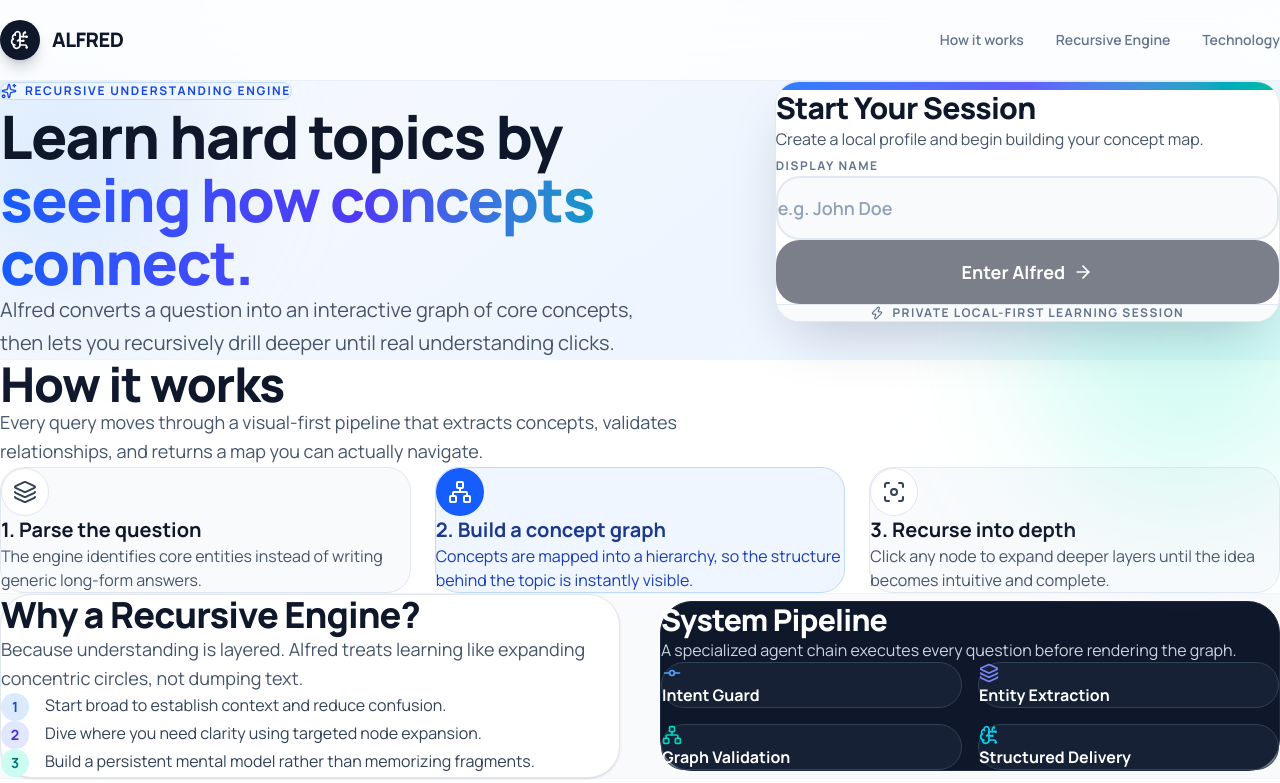
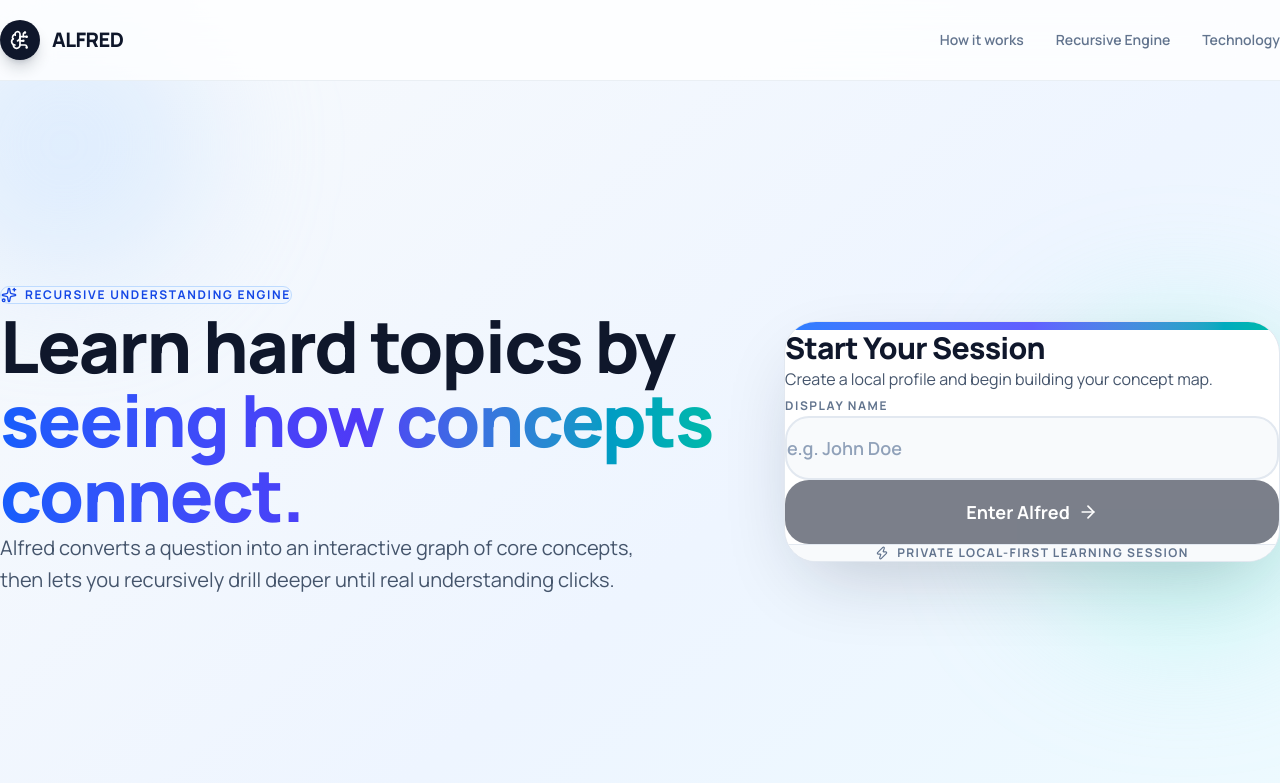
Before and after one commit to AlfredAIchat/hackmarch, a Next.js app: page /login in a window 1280 px wide. Shown: the top 783 px of the page. Built offline with nearby package versions, Linux system fonts and the light colour scheme.

Commit message:
fix(ui): improve landing page spacing and section rhythm

```diff
--- a/src/app/login/page.tsx
+++ b/src/app/login/page.tsx
@@ -49,7 +49,7 @@ export default function LandingPage() {
     if (!mounted) return null;
 
     return (
-        <div className="min-h-screen bg-[linear-gradient(140deg,#f8fafc_0%,#eef5ff_45%,#ecfeff_100%)] text-slate-900 overflow-x-hidden">
+        <div className="min-h-screen bg-[linear-gradient(140deg,#f8fafc_0%,#eef5ff_45%,#ecfeff_100%)] text-slate-900 overflow-x-hidden scroll-smooth">
             <header className="sticky top-0 z-40 backdrop-blur-xl bg-white/80 border-b border-slate-200/70">
                 <div className="max-w-7xl mx-auto h-20 px-5 md:px-8 flex items-center justify-between">
                     <div className="flex items-center gap-3">
@@ -66,11 +66,11 @@ export default function LandingPage() {
                 </div>
             </header>
 
-            <section className="relative py-16 md:py-20 lg:py-24">
+            <section className="relative pt-16 pb-20 md:pt-20 md:pb-24 lg:min-h-[calc(100vh-5rem)] lg:flex lg:items-center lg:py-0">
                 <div className="absolute -top-20 -left-20 h-72 w-72 rounded-full bg-blue-200/40 blur-3xl pointer-events-none" />
                 <div className="absolute top-1/3 -right-16 h-80 w-80 rounded-full bg-teal-200/40 blur-3xl pointer-events-none" />
                 <div className="max-w-7xl mx-auto px-5 md:px-8 relative">
-                    <div className="grid lg:grid-cols-12 gap-10 lg:gap-12 items-start">
+                    <div className="grid lg:grid-cols-12 gap-12 xl:gap-16 items-center">
                         <div className="lg:col-span-7 xl:pr-8">
                             <motion.div
                                 initial={{ opacity: 0, y: 18 }}
@@ -86,7 +86,7 @@ export default function LandingPage() {
                                 initial={{ opacity: 0, y: 22 }}
                                 animate={{ opacity: 1, y: 0 }}
                                 transition={{ duration: 0.7, delay: 0.1 }}
-                                className="text-4xl sm:text-5xl lg:text-6xl font-black leading-[1.05] tracking-tight"
+                                className="text-4xl sm:text-5xl lg:text-6xl xl:text-7xl font-black leading-[1.03] tracking-tight max-w-3xl"
                             >
                                 Learn hard topics by
                                 <span className="block text-transparent bg-clip-text bg-gradient-to-r from-blue-600 via-indigo-600 to-teal-500">seeing how concepts connect.</span>
@@ -102,21 +102,21 @@ export default function LandingPage() {
                             </motion.p>
                         </div>
 
-                        <div className="lg:col-span-5">
+                        <div className="lg:col-span-5 mt-4 lg:mt-0">
                             <motion.div
                                 initial={{ opacity: 0, y: 20, scale: 0.98 }}
                                 animate={{ opacity: 1, y: 0, scale: 1 }}
                                 transition={{ duration: 0.6, delay: 0.2 }}
-                                className="w-full max-w-xl mx-auto lg:ml-auto rounded-3xl bg-white border border-slate-200 shadow-[0_24px_60px_-20px_rgba(15,23,42,0.25)] overflow-hidden"
+                                className="w-full max-w-xl mx-auto lg:ml-auto rounded-[2rem] bg-white border border-slate-200 shadow-[0_28px_80px_-24px_rgba(15,23,42,0.24)] overflow-hidden"
                             >
                                 <div className="h-2 bg-gradient-to-r from-blue-500 via-indigo-500 to-teal-500" />
-                                <div className="p-7 md:p-9">
+                                <div className="p-7 md:p-9 lg:p-10">
                                     <h2 className="text-2xl md:text-3xl font-black tracking-tight">Start Your Session</h2>
                                     <p className="mt-2 text-sm md:text-base text-slate-600 leading-relaxed">
                                         Create a local profile and begin building your concept map.
                                     </p>
 
-                                    <form onSubmit={handleSubmit} className="mt-7 space-y-5">
+                                    <form onSubmit={handleSubmit} className="mt-8 space-y-5">
                                         <div className="space-y-2">
                                             <label htmlFor="displayName" className="text-xs font-bold tracking-[0.13em] uppercase text-slate-500">
                                                 Display Name
@@ -155,31 +155,34 @@ export default function LandingPage() {
                 </div>
             </section>
 
-            <section id="how-it-works" className="py-20 md:py-24 bg-white border-y border-slate-100">
+            <section id="how-it-works" className="py-24 md:py-28 bg-white border-y border-slate-100 scroll-mt-24">
                 <div className="max-w-7xl mx-auto px-5 md:px-8">
-                    <div className="max-w-3xl">
-                        <h3 className="text-3xl md:text-5xl font-black tracking-tight">How it works</h3>
-                        <p className="mt-5 text-lg text-slate-600 leading-relaxed">
+                    <div className="max-w-3xl mb-14 md:mb-16">
+                        <div className="inline-flex items-center rounded-full border border-slate-200 bg-slate-50 px-4 py-2 text-xs font-bold uppercase tracking-[0.14em] text-slate-500 mb-5">
+                            How it works
+                        </div>
+                        <h3 className="text-3xl md:text-5xl font-black tracking-tight leading-[1.05]">A cleaner path from question to understanding.</h3>
+                        <p className="mt-5 text-lg text-slate-600 leading-relaxed max-w-2xl">
                             Every query moves through a visual-first pipeline that extracts concepts, validates relationships, and returns a map you can actually navigate.
                         </p>
                     </div>
 
-                    <div className="mt-12 grid md:grid-cols-3 gap-6">
-                        <div className="rounded-3xl border border-slate-200 bg-slate-50 p-7">
+                    <div className="grid md:grid-cols-3 gap-6 lg:gap-8">
+                        <div className="rounded-[1.75rem] border border-slate-200 bg-slate-50 p-7 md:p-8 shadow-[0_1px_0_rgba(255,255,255,0.7)_inset]">
                             <div className="w-12 h-12 rounded-2xl bg-white border border-slate-200 flex items-center justify-center mb-5">
                                 <Layers className="w-6 h-6 text-slate-700" />
                             </div>
                             <h4 className="text-xl font-bold">1. Parse the question</h4>
                             <p className="mt-3 text-slate-600">The engine identifies core entities instead of writing generic long-form answers.</p>
                         </div>
-                        <div className="rounded-3xl border border-blue-200 bg-blue-50 p-7">
+                        <div className="rounded-[1.75rem] border border-blue-200 bg-blue-50 p-7 md:p-8 shadow-[0_1px_0_rgba(255,255,255,0.85)_inset]">
                             <div className="w-12 h-12 rounded-2xl bg-blue-600 flex items-center justify-center mb-5">
                                 <Network className="w-6 h-6 text-white" />
                             </div>
                             <h4 className="text-xl font-bold text-blue-900">2. Build a concept graph</h4>
                             <p className="mt-3 text-blue-800">Concepts are mapped into a hierarchy, so the structure behind the topic is instantly visible.</p>
                         </div>
-                        <div className="rounded-3xl border border-slate-200 bg-slate-50 p-7">
+                        <div className="rounded-[1.75rem] border border-slate-200 bg-slate-50 p-7 md:p-8 shadow-[0_1px_0_rgba(255,255,255,0.7)_inset]">
                             <div className="w-12 h-12 rounded-2xl bg-white border border-slate-200 flex items-center justify-center mb-5">
                                 <Focus className="w-6 h-6 text-slate-700" />
                             </div>
@@ -190,11 +193,11 @@ export default function LandingPage() {
                 </div>
             </section>
 
-            <section id="recursive-engine" className="py-20 md:py-24 bg-slate-50">
+            <section id="recursive-engine" className="py-24 md:py-28 bg-slate-50 scroll-mt-24">
                 <div className="max-w-7xl mx-auto px-5 md:px-8 grid lg:grid-cols-2 gap-10 items-center">
                     <div className="rounded-[2rem] border border-slate-200 bg-white p-8 md:p-10 shadow-sm">
                         <h3 className="text-3xl md:text-4xl font-black tracking-tight">Why a Recursive Engine?</h3>
-                        <p className="mt-4 text-slate-600 leading-relaxed text-lg">
+                        <p className="mt-4 text-slate-600 leading-relaxed text-lg max-w-xl">
                             Because understanding is layered. Alfred treats learning like expanding concentric circles, not dumping text.
                         </p>
                         <ul className="mt-8 space-y-5">
@@ -213,7 +216,7 @@ export default function LandingPage() {
                         </ul>
                     </div>
 
-                    <div className="rounded-[2rem] bg-slate-900 border border-slate-800 p-8 md:p-10 text-white">
+                    <div className="rounded-[2rem] bg-slate-900 border border-slate-800 p-8 md:p-10 text-white shadow-[0_24px_70px_-26px_rgba(15,23,42,0.5)]">
                         <h4 className="text-2xl md:text-3xl font-black tracking-tight">System Pipeline</h4>
                         <p className="mt-3 text-slate-300">A specialized agent chain executes every question before rendering the graph.</p>
                         <div className="mt-8 grid sm:grid-cols-2 gap-4">
@@ -238,19 +241,19 @@ export default function LandingPage() {
                 </div>
             </section>
 
-            <section id="technology" className="py-20 md:py-24 bg-white border-y border-slate-100">
+            <section id="technology" className="py-24 md:py-28 bg-white border-y border-slate-100 scroll-mt-24">
                 <div className="max-w-7xl mx-auto px-5 md:px-8 text-center">
                     <h3 className="text-3xl md:text-5xl font-black tracking-tight">Built for serious learners</h3>
                     <p className="mt-4 text-lg text-slate-600 max-w-3xl mx-auto leading-relaxed">
                         From one question to full mastery, Alfred turns complexity into a navigable map of knowledge.
                     </p>
-                    <div className="mt-10 rounded-3xl bg-gradient-to-r from-slate-900 via-slate-800 to-slate-900 text-white p-8 md:p-10 max-w-4xl mx-auto">
+                    <div className="mt-12 rounded-[2rem] bg-gradient-to-r from-slate-900 via-slate-800 to-slate-900 text-white p-8 md:p-10 max-w-4xl mx-auto shadow-[0_24px_70px_-26px_rgba(15,23,42,0.55)]">
                         <p className="text-xl md:text-2xl font-bold">Understand faster. Retain longer. Think in systems, not snippets.</p>
                     </div>
                 </div>
             </section>
 
-            <footer className="bg-slate-950 py-12 text-slate-400">
+            <footer className="bg-slate-950 py-14 text-slate-400">
                 <div className="max-w-7xl mx-auto px-5 md:px-8 flex flex-col md:flex-row items-center justify-between gap-4 text-sm">
                     <p>© {new Date().getFullYear()} Alfred Recursive Learning Engine</p>
                     <p>Designed for clarity and depth.</p>
```
